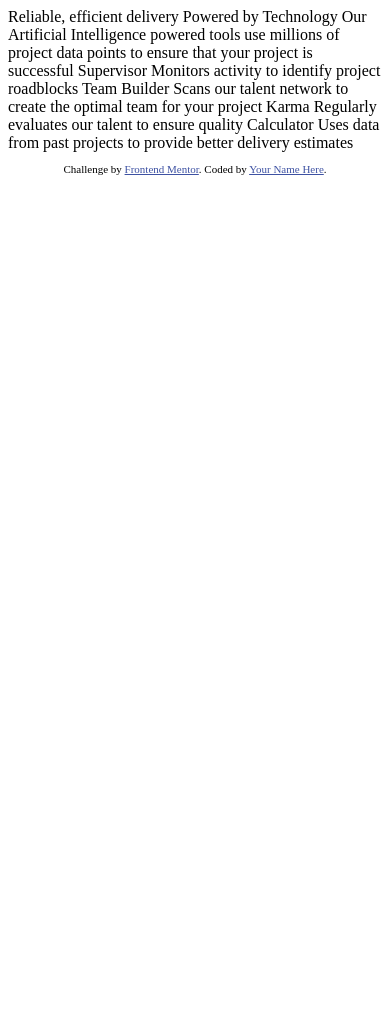
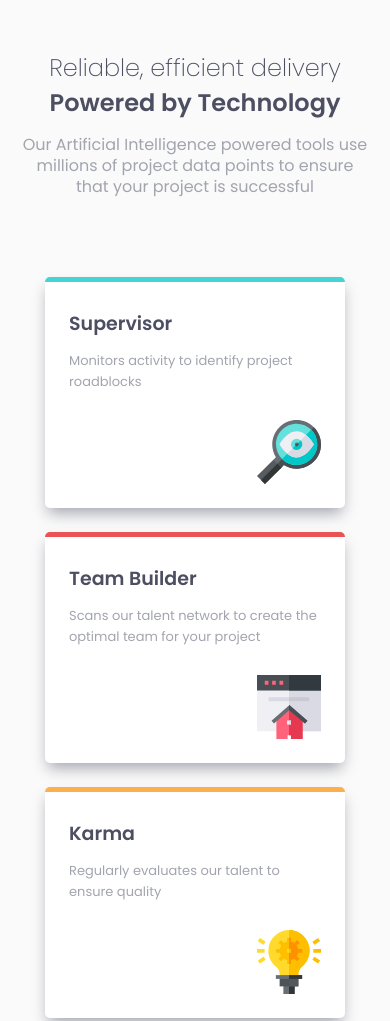
Before and after one commit to jorgedav-id/frontend-mentor-four-card-feature-section-challenge, a plain HTML site: page index.html in a window 390 px wide. Shown: the top 1021 px of the page. Before the commit the page ends 844 px from the top, so only its background shows below. Drawn offline with Linux system fonts and the light colour scheme.

Commit message:
finish first version - mobile
- used grid
- mobile first approach

```diff
--- /dev/null
+++ b/css/style.css
@@ -0,0 +1,135 @@
+:root {
+    --primary-red: hsl(0, 78%, 62%);
+    --primary-cyan: hsl(180, 62%, 55%);
+    --primary-orange: hsl(34, 97%, 64%);
+    --primary-blue: hsl(212, 86%, 64%);
+    /*neutral*/
+    --very-dark-blue: hsl(234, 12%, 34%);
+    --grayish-blue: hsl(229, 6%, 66%);
+    --very-light-gray: hsl(0, 0%, 98%);
+
+}
+
+html {
+    font-size: 62.5%;
+}
+
+* {
+    margin: 0;
+    padding: 0;
+    box-sizing: border-box;
+}
+
+body {
+    font-family: 'Poppins', sans-serif;
+    background-color: var(--very-light-gray);
+}
+
+header {
+    width: 100%;
+    min-width: 320px;
+    margin-top: 50px;
+    padding: 0 20px;
+    display: grid;
+    grid-auto-rows: min-content;
+    justify-items: center;
+}
+
+.header__title {
+    font-weight: 200;
+    font-size: 2.4rem;
+    color: var(--very-dark-blue);
+}
+
+.header__subtitle {
+    font-weight: 600;
+    font-size: 2.4rem;
+    color: var(--very-dark-blue);
+}
+
+.header__body {
+    padding-top: 15px;
+    font-weight: 400;
+    font-size: 1.6rem;
+    color: var(--grayish-blue);
+    line-height: 1.3;
+    text-align: center;
+}
+
+main {
+    width: 100%;
+    min-width: 320px;
+    padding: 80px 20px 50px;
+    display: grid;
+    grid-template-areas: "a" "b" "c" "d";
+    grid-auto-flow: row;
+    justify-content: center;
+    gap: 24px;
+}
+
+.card {
+    width: 300px;
+    height: auto;
+    padding: 24px;
+    background-color: #fff;
+    box-shadow: 0px 8px 15px -3px var(--grayish-blue);
+    border-radius: 5px;
+    display: grid;
+    grid-template-rows: 1fr 1fr 2fr;
+}
+
+.card--supervisor {
+    border-top: 5px solid var(--primary-cyan);
+}
+
+.card--team {
+    border-top: 5px solid var(--primary-red);
+}
+
+.card--karma {
+    border-top: 5px solid var(--primary-orange);
+}
+
+.card--calculator {
+    border-top: 5px solid var(--primary-blue);
+}
+
+.card__title {
+    font-size: 1.9rem;
+    line-height: 1.9;
+    color: var(--very-dark-blue);
+}
+
+.card__body {
+    font-size: 1.3rem;
+    font-weight: 400;
+    line-height: 1.6;
+    color: var(--grayish-blue);
+}
+
+.card__image {
+    width: 64px;
+    height: 64px;
+    padding: 32px;
+    margin-top: 25px;
+    background-position: center;
+    background-repeat: no-repeat;
+    justify-self: end;
+    align-self: end;
+}
+
+.card__image--supervisor {
+    background-image: url("/images/icon-supervisor.svg");
+}
+
+.card__image--team{
+    background-image: url("/images/icon-team-builder.svg");
+}
+
+.card__image--karma {
+    background-image: url("/images/icon-karma.svg");
+}
+
+.card__image--calculator {
+    background-image: url("/images/icon-calculator.svg");
+}
--- a/index.html
+++ b/index.html
@@ -3,8 +3,11 @@
 <head>
   <meta charset="UTF-8">
   <meta name="viewport" content="width=device-width, initial-scale=1.0"> <!-- displays site properly based on user's device -->
-
   <link rel="icon" type="image/png" sizes="32x32" href="./images/favicon-32x32.png">
+  <link rel="stylesheet" href="/css/style.css">
+  <link rel="preconnect" href="https://fonts.googleapis.com">
+<link rel="preconnect" href="https://fonts.gstatic.com" crossorigin>
+<link href="https://fonts.googleapis.com/css2?family=Poppins:wght@200;400;600&display=swap" rel="stylesheet">
 
   <title>Frontend Mentor | Four card feature section</title>
 
@@ -15,30 +18,42 @@
   </style>
 </head>
 <body>
-
-  Reliable, efficient delivery
-  Powered by Technology
-
-  Our Artificial Intelligence powered tools use millions of project data points
-  to ensure that your project is successful
-
-  Supervisor
-  Monitors activity to identify project roadblocks
-
-  Team Builder
-  Scans our talent network to create the optimal team for your project
-
-  Karma
-  Regularly evaluates our talent to ensure quality
-
-  Calculator
-  Uses data from past projects to provide better delivery estimates
-
-
+  <header>
+    <h1 class="header__title">Reliable, efficient delivery</h1>
+    <h2 class="header__subtitle">Powered by Technology</h2>
+    <p class="header__body">
+      Our Artificial Intelligence powered tools use millions of project data points
+      to ensure that your project is successful
+    </p>
+  </header>
+  <main>
+    <div class="card card--supervisor">
+      <h3 class="card__title">Supervisor</h3>
+      <p class="card__body">Monitors activity to identify project roadblocks</p>
+      <span class="card__image card__image--supervisor"></span>
+    </div>
+    <div class="card card--team">
+      <h3 class="card__title">Team Builder</h3>
+      <p class="card__body">Scans our talent network to create the optimal team for your project</p>
+      <span class="card__image card__image--team"></span>
+    </div>
+    <div class="card card--karma">
+      <h3 class="card__title">Karma</h3>
+      <p class="card__body">Regularly evaluates our talent to ensure quality</p>
+      <span class="card__image card__image--karma"></span>
+    </div>
+    <div class="card card--calculator">
+      <h3 class="card__title">Calculator</h3>
+      <p class="card__body">
+        Uses data from past projects to provide better delivery estimates
+      </p>
+      <span class="card__image card__image--calculator"></span>
+    </div>
+  </main>
   <footer>
     <p class="attribution">
       Challenge by <a href="https://www.frontendmentor.io?ref=challenge" target="_blank">Frontend Mentor</a>.
-      Coded by <a href="#">Your Name Here</a>.
+      Coded by <a href="https://twitter.com/jdavid_ACH" target="_blank">Jorge David</a>
     </p>
   </footer>
 </body>
```
